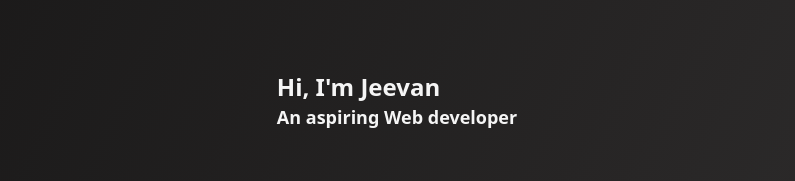
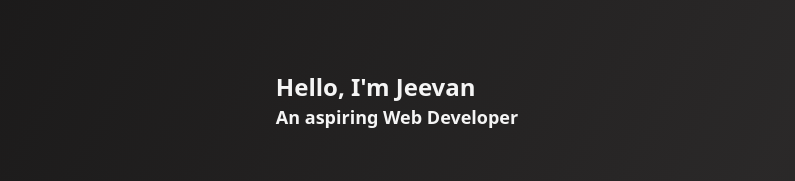
Before and after one commit to Jeevan-Durgam/myPortfolio, a Next.js app: page / in a window 1280 px wide. Shown: the part 359-540 px from the top of the page, without its empty margins (243-1038 px from the left). Built offline with nearby package versions, Linux system fonts and the light colour scheme.

Commit message:
new changs made

```diff
--- a/app/components/AboutMe.tsx
+++ b/app/components/AboutMe.tsx
@@ -5,7 +5,7 @@ import { motion } from "framer-motion";
 
 const AboutMe = () => {
   const [visibleParagraphs, setVisibleParagraphs] = useState([0]);
-  const [showOverlay, setShowOverlay] = useState(true);
+  const [showOverlay, setShowOverlay] = useState(false);
 
   const containerVariants = {
     hidden: { opacity: 0 },
@@ -24,7 +24,6 @@ const AboutMe = () => {
   const handleParagraphHover = (index: number) => {
     if (!visibleParagraphs.includes(index)) {
       setVisibleParagraphs([...visibleParagraphs, index]);
-      setShowOverlay(false);
     }
   };
 
@@ -37,7 +36,7 @@ const AboutMe = () => {
   }, []);
 
   const paragraphs = [
-    "Hello! I'm [Your Name], a passionate web developer with a strong foundation in HTML, CSS, and JavaScript. I specialize in building modern, responsive websites and web applications using the latest web technologies.",
+    "Hello! I'm Jeevan, a passionate web developer with a strong foundation in HTML, CSS, and JavaScript. I specialize in building modern, responsive websites and web applications using the latest web technologies.",
     " With expertise in front-end development, I have hands-on experience in frameworks like React and Next.js, enabling me to create interactive and dynamic user interfaces. I strive to deliver clean and efficient code while adhering to industry best practices and accessibility standards.",
     "In addition to my technical skills, I also have proficiency in design tools such as Canva and Figma, which allow me to create visually appealing layouts and graphics for a seamless user experience. I'm familiar with using Framer Motion for animations, bringing websites to life with engaging transitions and effects.",
     "As a well-rounded developer, I'm always eager to expand my skillset. I'm currently exploring the world of 3D design and animation using Blender, adding another dimension to my creative repertoire.",
--- a/app/components/Hero.tsx
+++ b/app/components/Hero.tsx
@@ -1,13 +1,42 @@
-import React from "react";
+"use client";
+
+import React, { useState, useEffect } from "react";
+import { Typewriter } from "react-simple-typewriter";
+import { motion } from "framer-motion";
 
 type Props = {};
 
 const Hero = (props: Props) => {
+  const [h1Loaded, setH1Loaded] = useState(false);
+
+  useEffect(() => {
+    // Simulating an asynchronous operation to load the <h1> tag
+    setTimeout(() => {
+      setH1Loaded(true);
+    }, 2000); // Change the delay as per your requirement
+  }, []);
+
   return (
     <div className="min-h-screen flex justify-center items-center flex-col">
       <div className="text-left">
-        <h1 className="font-bold text-2xl">Hi, I'm Jeevan</h1>
-        <p className="font-semibold text-lg">An aspiring Web developer</p>
+        <h1 className="font-bold text-2xl">
+          <Typewriter
+            words={["Hello, I'm Jeevan"]}
+            typeSpeed={70}
+            deleteSpeed={50}
+            delaySpeed={1000}
+          />
+        </h1>
+        {h1Loaded && (
+          <p className="font-semibold text-lg">
+            <Typewriter
+              words={["An aspiring Web Developer"]}
+              typeSpeed={70}
+              deleteSpeed={50}
+              delaySpeed={1000}
+            />
+          </p>
+        )}
       </div>
     </div>
   );
--- a/app/components/Skills.tsx
+++ b/app/components/Skills.tsx
@@ -1,7 +1,7 @@
 "use client";
 
 import { motion } from "framer-motion";
-import { FaHtml5, FaCss3Alt, FaJs, FaReact, FaDatabase } from "react-icons/fa";
+import { FaHtml5, FaCss3Alt, FaJs, FaReact } from "react-icons/fa";
 import { DiReact, DiCss3, DiNodejs, DiGit } from "react-icons/di";
 import { SiCanva, SiTailwindcss, SiBlender, SiFramer } from "react-icons/si";
 import { IoLogoFigma } from "react-icons/io5";
@@ -15,7 +15,6 @@ const Skills = () => {
     { name: "Next.js", icon: DiReact },
     { name: "Node.js", icon: DiNodejs },
     { name: "Git", icon: DiGit },
-    { name: "Database", icon: FaDatabase },
     { name: "Canva", icon: SiCanva },
     { name: "Figma", icon: IoLogoFigma },
     { name: "Blender", icon: SiBlender },
--- a/app/page.tsx
+++ b/app/page.tsx
@@ -9,7 +9,7 @@ import VideoLoader from "./components/VideoLoader";
 export default function Home() {
   return (
     <main className="">
-      <VideoLoader />
+      {/* <VideoLoader /> */}
       <Navbar />
       <Hero />
       <AboutMe />
```
